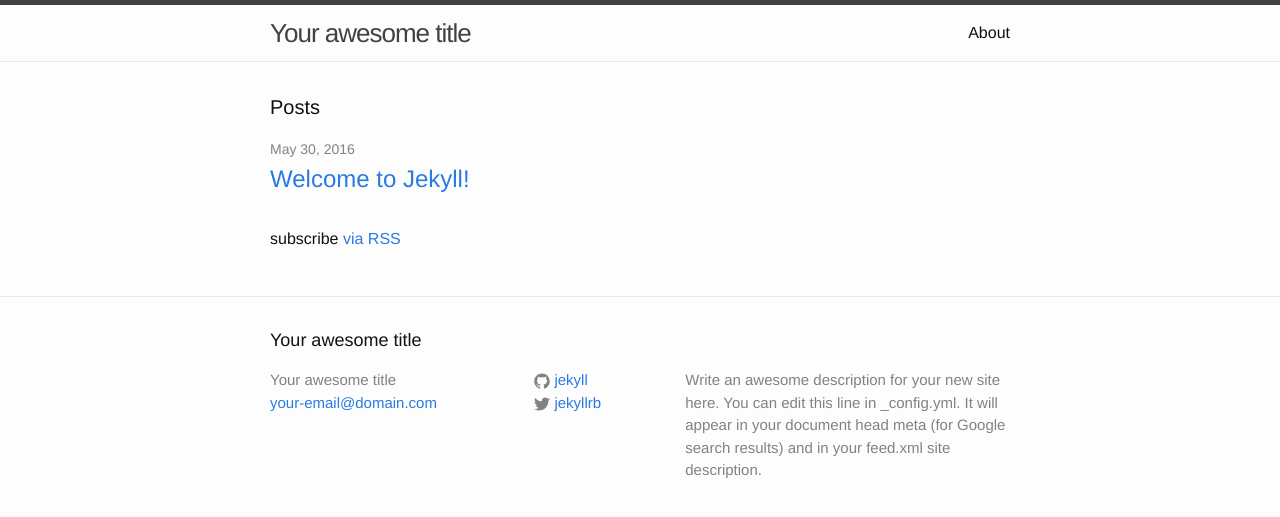
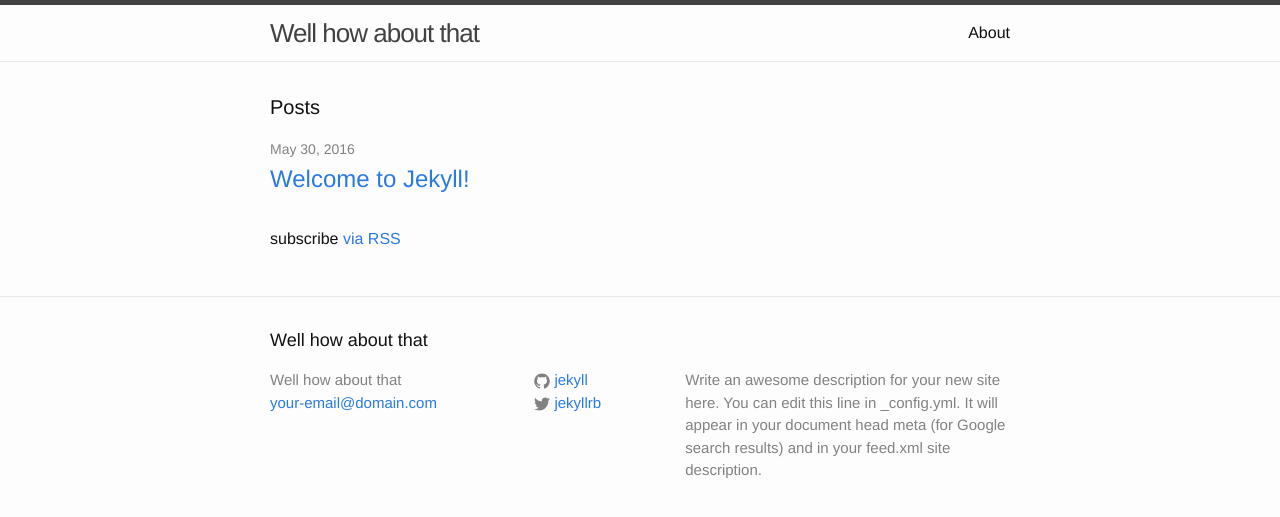
Before and after one commit to danthor1/danthor1.github.io, a Jekyll site: the page built from index.html, in a window 1280 px wide. Shown: the top 517 px of the page. Built offline with Jekyll 4.4.1, drawn with Linux system fonts in a browser that asks for light colours.

Commit message:
title change

```diff
--- a/_config.yml
+++ b/_config.yml
@@ -6,7 +6,7 @@
 # 'jekyll serve'. If you change this file, please restart the server process.
 
 # Site settings
-title: Your awesome title
+title: Well how about that
 email: your-email@domain.com
 description: > # this means to ignore newlines until "baseurl:"
   Write an awesome description for your new site here. You can edit this
```
